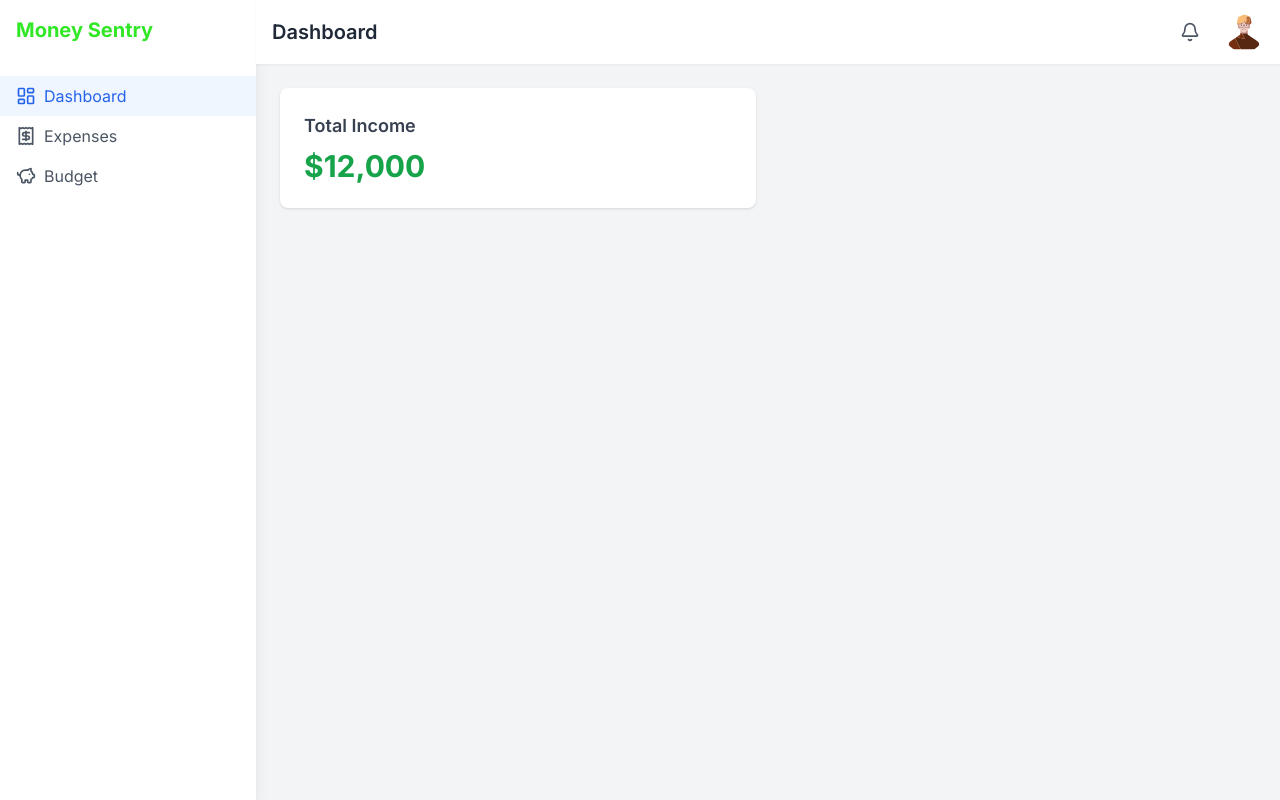
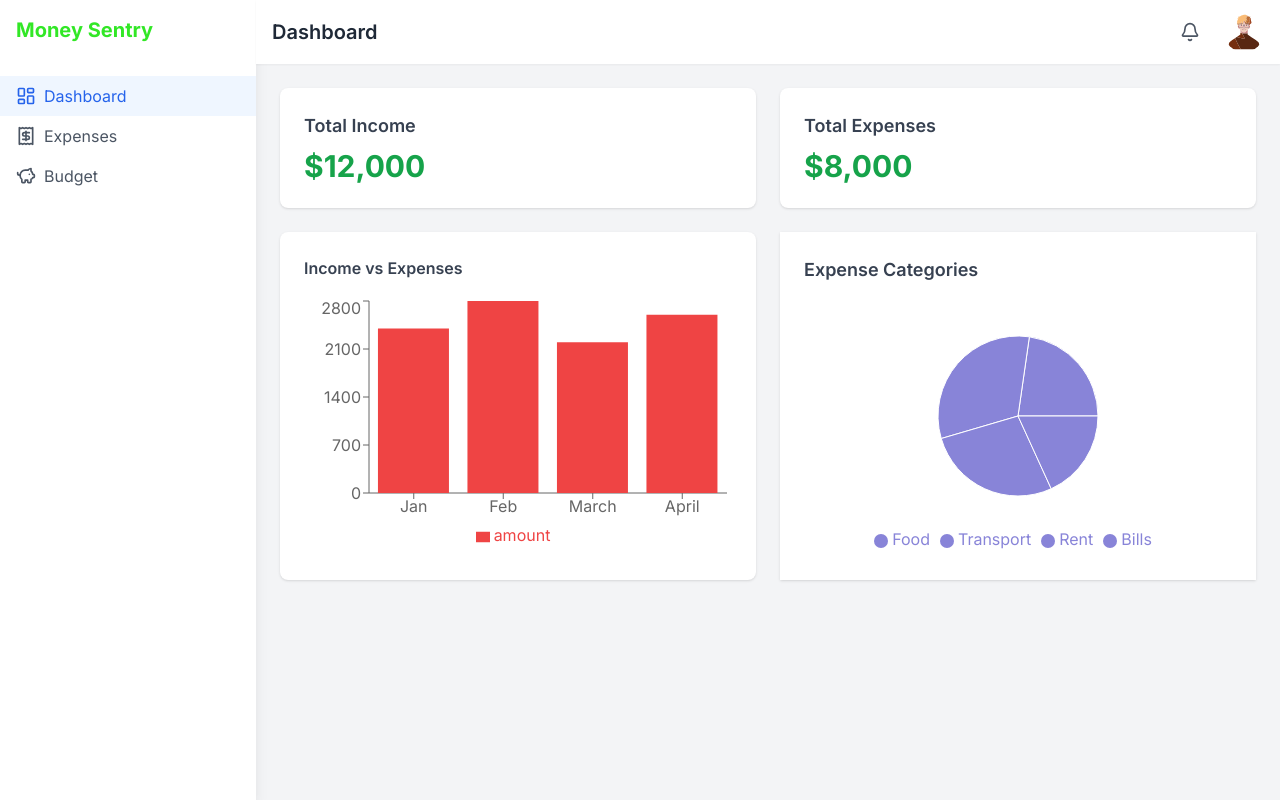
Before and after one commit to Melvin-KJ/finance-project, a React (Vite) app in the folder finance-frontend/: page /dashboard in a window 1280 px wide. Built offline with nearby package versions, Linux system fonts and the light colour scheme.

Commit message:
Feat: Add sample data for dashboard charts visualization and create ExpenseList component for expense history display

```diff
--- a/finance-frontend/src/components/dashboard/Charts/ExpenseBarChart.jsx
+++ b/finance-frontend/src/components/dashboard/Charts/ExpenseBarChart.jsx
@@ -2,7 +2,6 @@ import React from 'react'
 import { BarChart, Bar, XAxis, YAxis, Tooltip, Legend, ResponsiveContainer } from 'recharts'
 
 const ExpenseBarChart = ({data}) => {
-
 
   return (
     <div className='bg-white p-6 rounded-lg shadow'>
@@ -10,7 +9,7 @@ const ExpenseBarChart = ({data}) => {
         <div className='h-64'>
             <ResponsiveContainer width="100%" height="100%">
                 <BarChart data={data}>
-                    <XAxis dataKey={date}/>
+                    <XAxis dataKey="date"/>
                     <YAxis/>
                     <Tooltip/>
                     <Legend/>
--- a/finance-frontend/src/components/expenses/ExpenseList.jsx
+++ b/finance-frontend/src/components/expenses/ExpenseList.jsx
@@ -0,0 +1,48 @@
+import React from 'react';
+import { Edit2, Trash2, Plus } from 'lucide-react';
+import { Button } from '../ui/button';
+
+const ExpenseList = ({ expenses, onAddExpense }) => {
+  return (
+    <div className="bg-white p-6 rounded-lg shadow">
+      <div className="flex justify-between items-center mb-4">
+        <h3 className="text-lg font-semibold text-gray-700">Expense History</h3>
+        <Button onClick={onAddExpense}>
+          <Plus className="w-4 h-4 mr-1" />
+          Add Expense
+        </Button>
+      </div>
+      <table className="w-full">
+        <thead>
+          <tr className="text-left border-b">
+            <th className="pb-2">Name</th>
+            <th className="pb-2">Amount</th>
+            <th className="pb-2">Date</th>
+            <th className="pb-2">Action</th>
+          </tr>
+        </thead>
+        <tbody>
+          {expenses.map((expense) => (
+            <tr key={expense.id} className="border-b">
+              <td className="py-3">{expense.name}</td>
+              <td className="py-3">{expense.amount}</td>
+              <td className="py-3">{expense.date}</td>
+              <td className="py-3">
+                <div className="flex space-x-1">
+                  <button className="text-blue-600 hover:text-blue-800">
+                    <Edit2 className="w-4 h-4" />
+                  </button>
+                  <button className="text-red-600 hover:text-red-800">
+                    <Trash2 className="w-4 h-4" />
+                  </button>
+                </div>
+              </td>
+            </tr>
+          ))}
+        </tbody>
+      </table>
+    </div>
+  );
+};
+
+export default ExpenseList;
--- a/finance-frontend/src/pages/Dashboard.jsx
+++ b/finance-frontend/src/pages/Dashboard.jsx
@@ -4,11 +4,46 @@ import ExpenseBarChart from '@/components/dashboard/Charts/ExpenseBarChart';
 import CategoryPieChart from '@/components/dashboard/Charts/CategoryPieChart';
 import Sidebar from '@/components/dashboard/Sidebar';
 import Header from '@/components/dashboard/Header';
+import ExpenseList from '@/components/expenses/ExpenseList';
 
 const Dashbaord = () => {
   const [activeTab, setActiveTab] = useState('dashboard');
 
   // data objects like {expenseData, categoryData, budgets, expenses}
+
+  //sample data to vsualize in dashboard
+  const expenseData = {
+    monthly: [
+      { date: 'Jan', amount: 2400 },
+      { date: 'Feb', amount: 2800 },
+      { date: 'March', amount: 2200 },
+      { date: 'April', amount: 2600 },
+    ],
+  };
+
+  const categoryData = [
+    { name: 'Food', value: 25 },
+    { name: 'Transport', value: 35 },
+    { name: 'Rent', value: 30 },
+    { name: 'Bills', value: 20 },
+  ];
+
+  const expenses = [
+    {
+      id: 1,
+      name: 'Grocery Shopping',
+      amount: 120.5,
+      date: '2025-02-15',
+      category: 'Food',
+    },
+    {
+      id: 2,
+      name: 'Gas',
+      amount: 45.0,
+      date: '2025-02-14',
+      category: 'Transport',
+    },
+  ];
 
   const renderedContent = () => {
     switch (activeTab) {
@@ -17,15 +52,25 @@ const Dashbaord = () => {
           <div className="space-y-6">
             <div className="grid grid-cols-2 gap-6">
               <StatCard title="Total Income" amount={12000} type="income" />
+              <StatCard title="Total Expenses" amount={8000} type="income" />
             </div>
             <div className="grid grid-cols-2 gap-6">
-              {/* <ExpenseBarChart data={expenseData.monthly}/> */}
-              {/* <CategoryPieChart data={categoryData} /> */}
+              <ExpenseBarChart data={expenseData.monthly} />
+              <CategoryPieChart data={categoryData} />
             </div>
           </div>
         );
       case 'expenses':
-        return <div>Expenses Content</div>;
+        return (
+          <div className="space-y-6">
+            <ExpenseList
+              expenses={expenses}
+              onAddExpense={() => {
+                /* Handle add expense */
+              }}
+            />
+          </div>
+        );
       case 'budget':
         return <div>Budget Content</div>;
       default:
```
